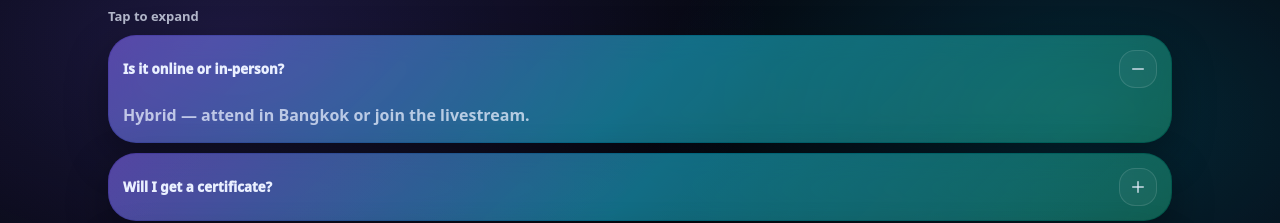
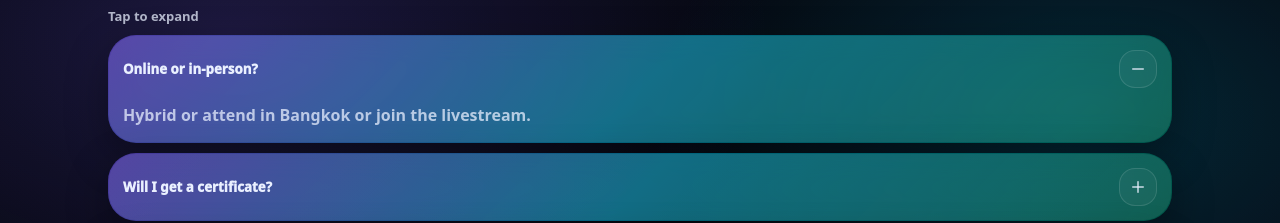
Before and after one commit to Shahzadali062/Thailand-Metaverse, a React (Vite) app: page / in a window 1280 px wide. Shown: the part 1643-1866 px from the top of the page. Built offline with nearby package versions, Linux system fonts and the light colour scheme.

Commit message:
Add Texts

```diff
--- a/src/assets/data/event.js
+++ b/src/assets/data/event.js
@@ -21,7 +21,7 @@ export const event = {
     { time: "17:30", title: "Closing + Certificates", note: "Photos, next steps, announcements" },
   ],
   faq: [
-    { q: "Is it online or in-person?", a: "Hybrid — attend in Bangkok or join the livestream." },
+    { q: "Online or in-person?", a: "Hybrid or attend in Bangkok or join the livestream." },
     { q: "Will I get a certificate?", a: "Yes, digital certificates for registered participants." },
     { q: "Can students join?", a: "Yes. Student tickets are available." },
   ],
```
